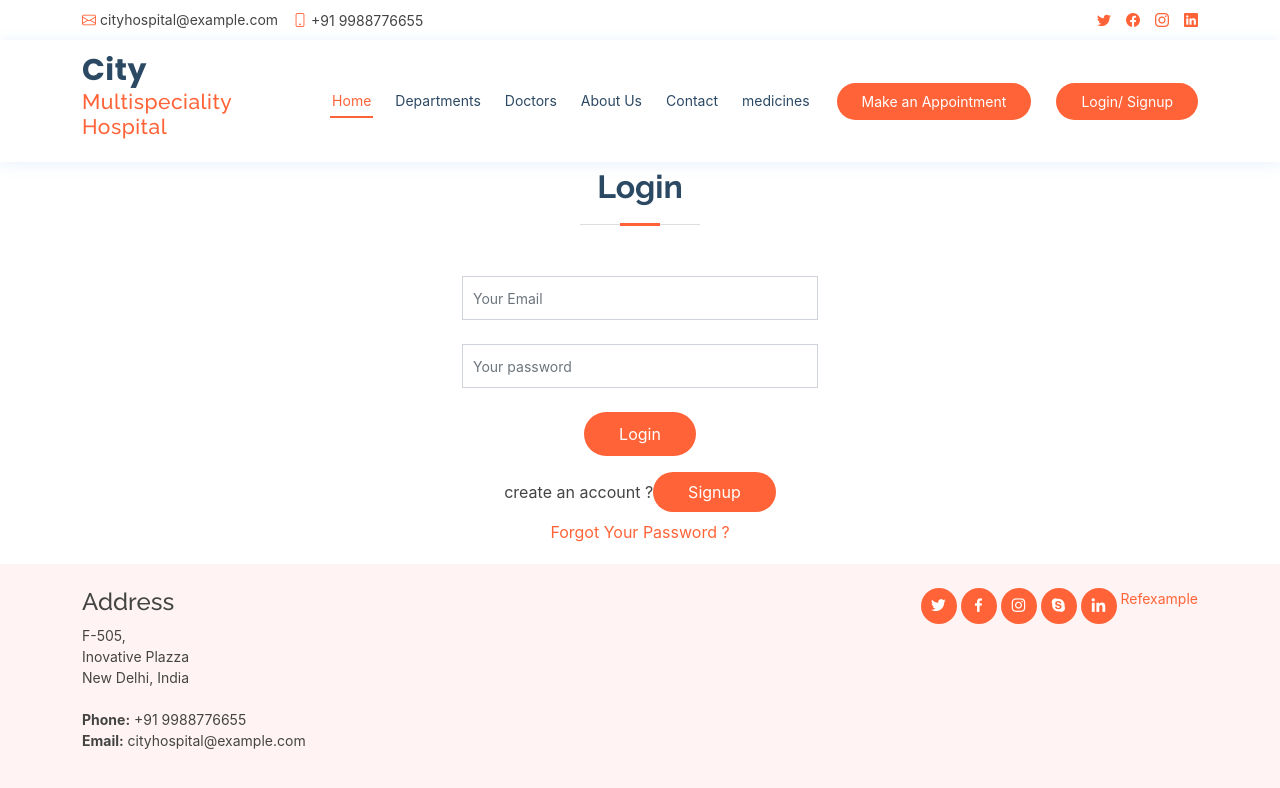
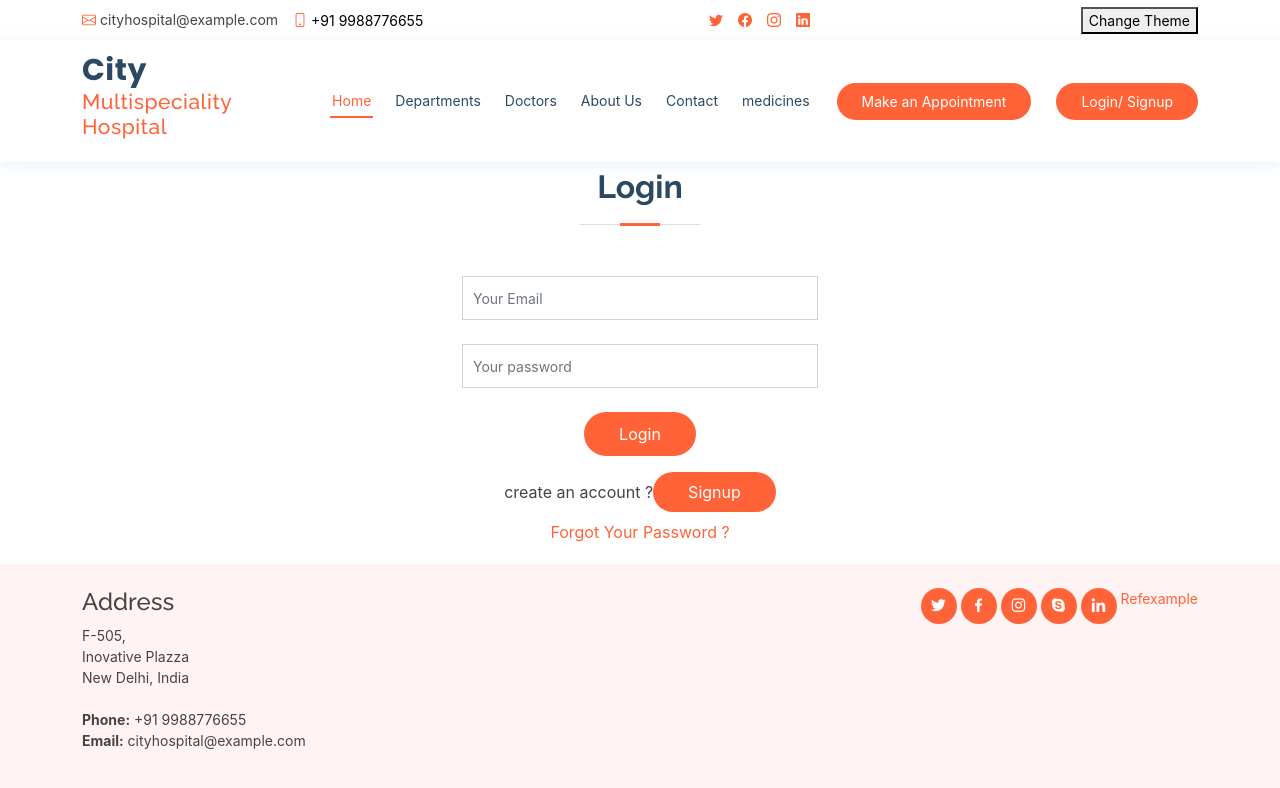
Before and after one commit to bhumishingala/City-Hospital, a React (Create React App) app: page /Login in a window 1280 px wide. Shown: the top 788 px of the page. Built offline with nearby package versions, Linux system fonts and the light colour scheme.

Commit message:
context api

```diff
--- a/public/assets/css/style.css
+++ b/public/assets/css/style.css
@@ -1811,3 +1811,13 @@ section {
 .main-header {
   height: 138px;
 }
+
+.light {
+  background-color: #fff !important;
+  color: #000 !important;
+}
+
+.dark {
+  background-color: #000 !important;
+  color: #ffff !important;
+}
--- a/src/App.js
+++ b/src/App.js
@@ -16,10 +16,12 @@ import { Route, Switch } from 'react-router-dom';
 import Login from './containers/login/Login';
 import PubilcRoute from './Route/PubilcRoute';
 import PrivateRoute from './Route/PrivateRoute';
+import ToggleThemecontext from './context/ThemeContext';
 
 function App() {
   return (
     <div>
+      <ToggleThemecontext>
         <Header />
         <Switch>
           <PubilcRoute path={"/"} exact component={Home}></PubilcRoute>
@@ -27,13 +29,14 @@ function App() {
           <PubilcRoute path={"/doctors"} exact component={Doctor}></PubilcRoute>
           <PubilcRoute path={"/aboutus"} exact component={Aboutus}></PubilcRoute>
           <PubilcRoute path={"/contact"} exact component={Contact}></PubilcRoute>
-        <PubilcRoute  restricted={true} path={"/Login"} exact component={Login}></PubilcRoute>
+          <PubilcRoute restricted={true} path={"/Login"} exact component={Login}></PubilcRoute>
           <Route path={"/medicines"} exact component={Medicines} ></Route>
           <Route path={"/refexample"} exact component={Refexample}></Route>
           <PrivateRoute path={"/Book_apt"} exact component={Bookappo}></PrivateRoute>
           <PrivateRoute path={"/list_apt"} exact component={Listappo}></PrivateRoute>
         </Switch>
         <Footer />
+      </ToggleThemecontext>
     </div>
   );
 }
--- a/src/compoents/header/Header.js
+++ b/src/compoents/header/Header.js
@@ -1,10 +1,15 @@
-import React from 'react';
+import React, { useContext } from 'react';
 import { NavLink } from 'react-router-dom';
+import { themeContext } from '../../context/ThemeContext';
 
 function Header(props) {
+    const value = useContext(themeContext);
+
+    console.log(value);
+
     return (
         <div className="main-header">
-            <div id="topbar" className="d-flex align-items-center fixed-top">
+            <div id="topbar" className={`d-flex align-items-center fixed-top ${value.theme}`}>
                 <div className="container d-flex justify-content-between">
                     <div className="contact-info d-flex align-items-center">
                         <i className="bi bi-envelope" /> <a href="mailto:contact@example.com">cityhospital@example.com</a>
@@ -16,6 +21,9 @@ function Header(props) {
                         <a href="#" className="instagram"><i className="bi bi-instagram" /></a>
                         <a href="#" className="linkedin"><i className="bi bi-linkedin" /></a>
                     </div>
+                    <button onClick={() => value.toggle_theme(value.theme)}>
+                        Change Theme
+                    </button>
                 </div>
             </div>
             <header id="header" className="fixed-top">
--- /dev/null
+++ b/src/context/ActionType.js
@@ -0,0 +1 @@
+export const TOGGLE_THEME = "TOGGLE_THEME"
--- /dev/null
+++ b/src/context/ThemeContext.js
@@ -0,0 +1,34 @@
+import { createContext, useReducer } from "react";
+import { TOGGLE_THEME } from "./ActionType";
+import { themeReducer } from "./reducer/ThemeReducer";
+
+
+export const themeContext = createContext();
+
+const initval = {
+    theme: 'light'
+}
+
+const ToggleThemecontext = ({ children }) => {
+    const [state, dispatch] = useReducer(themeReducer, initval);
+
+    const toggle_theme = (val) => {
+        let newTheme = val === 'light' ? 'dark' : 'light';
+        dispatch({ type: TOGGLE_THEME, payload: newTheme })
+    }
+
+    return (
+        <themeContext.Provider
+            value={{
+                ...state,
+                toggle_theme
+            }}
+
+        >
+            {children}
+
+        </themeContext.Provider>
+    )
+}
+
+export default ToggleThemecontext;
--- /dev/null
+++ b/src/context/reducer/ThemeReducer.js
@@ -0,0 +1,14 @@
+import { TOGGLE_THEME } from "../ActionType";
+
+
+export const themeReducer = (state ,action) => {
+    switch(action.type){
+        case TOGGLE_THEME :
+            return {
+                ...state,
+                theme : action.payload
+            }
+        default :
+            return state;
+    }
+}
```
Lines whose indentation alone changed are shown as unchanged.
